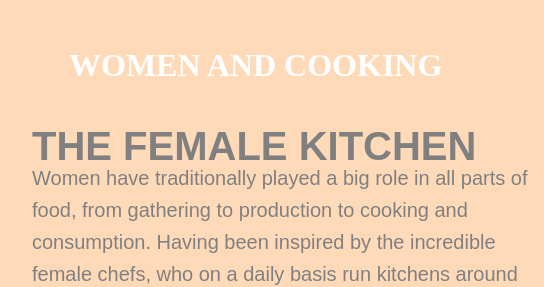
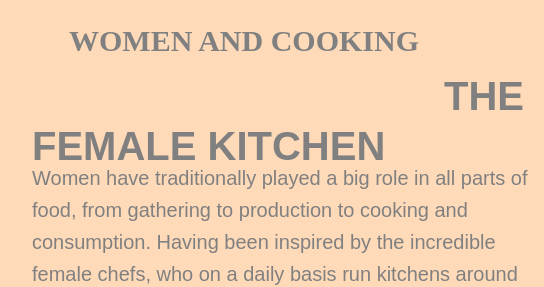
Before and after one commit to mirwajewl/women-and-cooking, a plain HTML site: page index.html in a window 1280 px wide. Shown: the top 287 px of the page, 96-640 px from the left. Drawn offline with Linux system fonts and the light colour scheme.

Commit message:
change to index

```diff
--- a/index.html
+++ b/index.html
@@ -11,7 +11,7 @@
     <div class= "header">
         <div class= "inner_header">
             <div class= "logo_container">
-                <h1>WOMEN AND COOKING</h1>
+                <h2>WOMEN AND COOKING</h2>
             </div>
             <nav>
                 <ul class="navigation">
```
